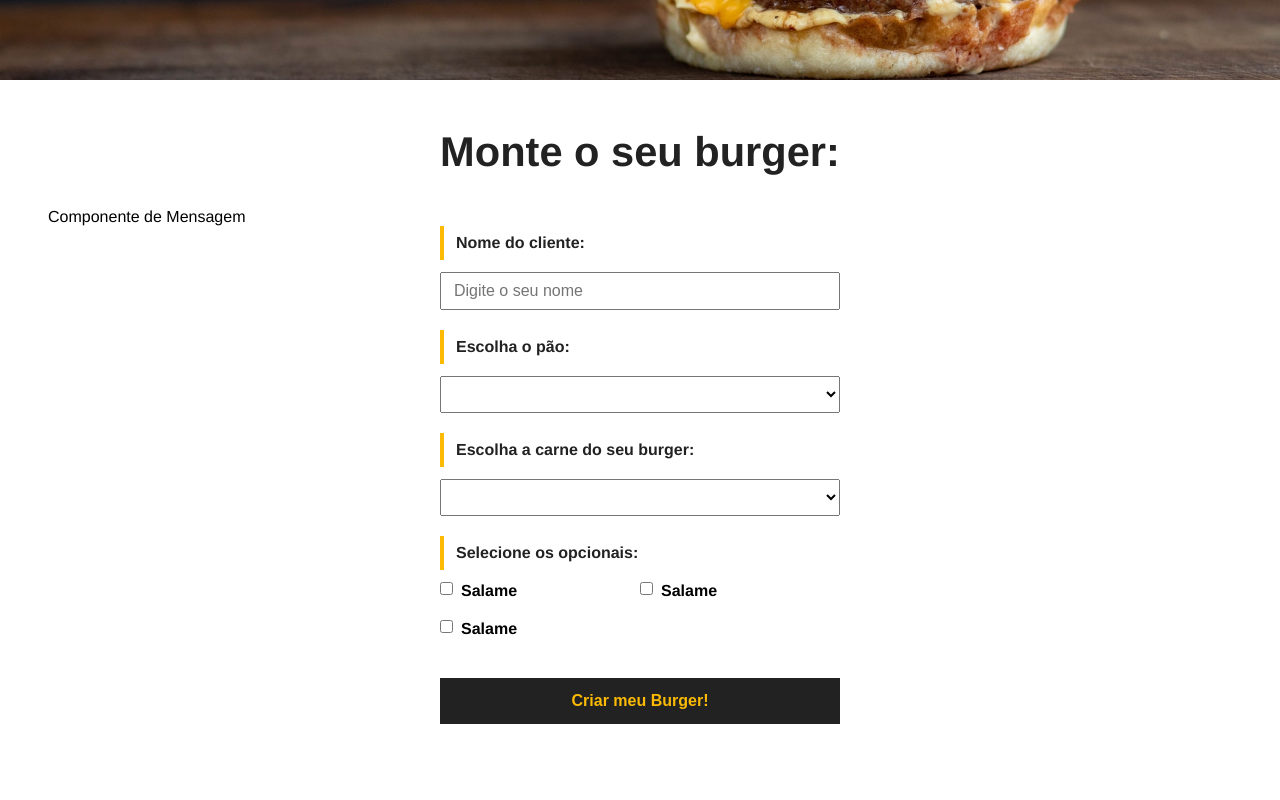
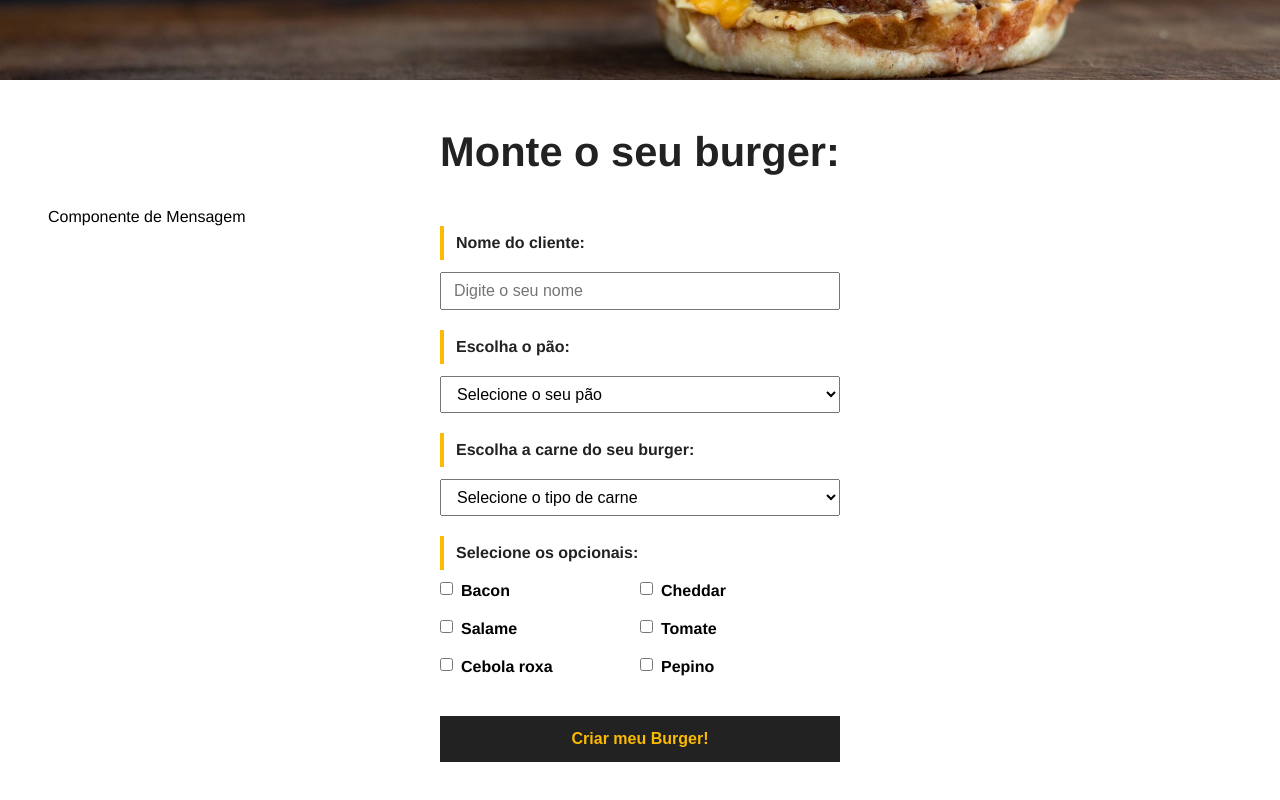
Before and after one commit to Valentim-Gab/Vue-3-course_Matheus-Battisti-Hora-de-Codar, a Vue app in the folder 3-make-your-burger/: page / in a window 1280 px wide. Shown: the part 524-1324 px from the top of the page. Built offline with nearby package versions, Linux system fonts and the light colour scheme; data requests are answered from the project's data file.

Commit message:
Curso de Vue 3: #25 - Resgatando dados do banco e inserindo no formulário

```diff
--- a/3-make-your-burger/src/components/form/BurgerForm.vue
+++ b/3-make-your-burger/src/components/form/BurgerForm.vue
@@ -1,4 +1,43 @@
-<script setup lang="ts"></script>
+<script setup lang="ts">
+import { onMounted, reactive, ref } from 'vue'
+
+interface Bread {
+  id: number
+  tipo: string
+}
+
+interface Meat {
+  id: number
+  tipo: string
+}
+
+interface Optional {
+  id: number
+  tipo: string
+}
+
+const breads = ref<Bread[]>([])
+const meats = ref<Meat[]>([])
+const optionalsData = ref<Optional[]>([])
+const status = 'Solicitado'
+const msg = ref(null)
+
+const form = reactive({
+  name: '',
+  bread: '',
+  meat: '',
+  optionals: []
+})
+
+onMounted(async () => {
+  const req = await fetch('http://localhost:3001/ingredientes')
+  const data = await req.json()
+
+  breads.value = data.paes
+  meats.value = data.carnes
+  optionalsData.value = data.opcionais
+})
+</script>
 
 <template>
   <section>
@@ -7,55 +46,42 @@
       <form action="" id="burger-form">
         <div class="input-container">
           <label for="name">Nome do cliente:</label>
-          <input type="text" id="name" name="name" v-model="name" placeholder="Digite o seu nome" />
+          <input
+            type="text"
+            id="name"
+            name="name"
+            v-model="form.name"
+            placeholder="Digite o seu nome"
+          />
         </div>
         <div class="input-container">
           <label for="bread">Escolha o pão:</label>
-          <select type="text" id="bread" name="bread" v-model="bread">
+          <select id="bread" name="bread" v-model="form.bread">
             <option value="">Selecione o seu pão</option>
-            <option value="integral">Integral</option>
-            <option value="branco">Branco</option>
-            <option value="australiano">Australiano</option>
+            <option v-for="breadItem in breads" :key="breadItem.id" :value="breadItem.tipo">
+              {{ breadItem.tipo }}
+            </option>
           </select>
         </div>
         <div class="input-container">
           <label for="meat">Escolha a carne do seu burger:</label>
-          <select type="text" id="meat" name="meat" v-model="meat">
+          <select id="meat" name="meat" v-model="form.meat">
             <option value="">Selecione o tipo de carne</option>
-            <option value="maminha">Maminha</option>
+            <option v-for="meatItem in meats" :key="meatItem.id" :value="meatItem.tipo">
+              {{ meatItem.tipo }}
+            </option>
           </select>
         </div>
         <div id="optionals-container" class="input-container">
           <label id="optionals-title" for="optionals">Selecione os opcionais:</label>
-          <div class="checkbox-container">
+          <div class="checkbox-container" v-for="optional in optionalsData" :key="optional.id">
             <input
               type="checkbox"
               name="optionals"
-              id="optionals"
-              v-model="optionals"
-              value="salame"
+              v-model="form.optionals"
+              :value="optional.tipo"
             />
-            <span>Salame</span>
-          </div>
-          <div class="checkbox-container">
-            <input
-              type="checkbox"
-              name="optionals"
-              id="optionals"
-              v-model="optionals"
-              value="salame"
-            />
-            <span>Salame</span>
-          </div>
-          <div class="checkbox-container">
-            <input
-              type="checkbox"
-              name="optionals"
-              id="optionals"
-              v-model="optionals"
-              value="salame"
-            />
-            <span>Salame</span>
+            <span>{{ optional.tipo }}</span>
           </div>
         </div>
         <div class="input-container">
```
